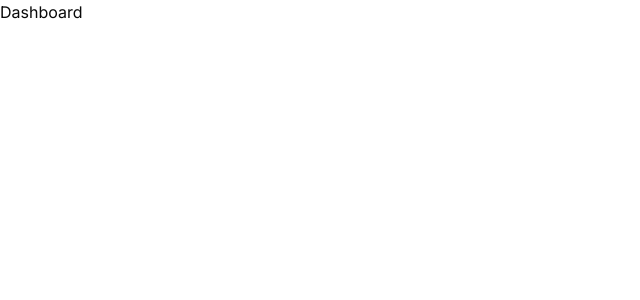
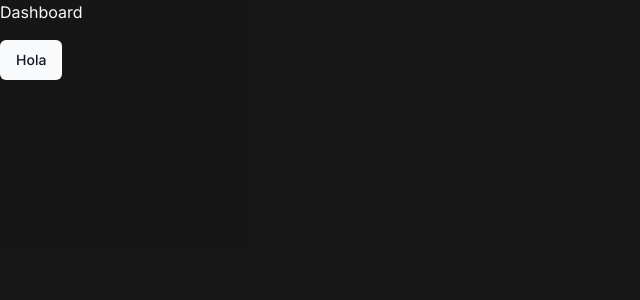
Before and after one commit to AlejandroSanchez90/game-hub, a Next.js app: page / in a window 1280 px wide. Shown: the top 300 px of the page, without its empty margins (0-640 px from the left). Built offline with nearby package versions, Linux system fonts and the light colour scheme.

Commit message:
Dark mode

```diff
--- /dev/null
+++ b/app/(auth)/_components/logo.tsx
@@ -0,0 +1,23 @@
+'use client';
+import Image from 'next/image';
+import { Poppins } from 'next/font/google';
+import { cn } from '@/lib/utils';
+
+const font = Poppins({
+  subsets: ['latin'],
+  weight: ['200', '300', '400', '500', '600', '700', '800'],
+});
+
+export const Logo = () => {
+  return (
+    <div className='flex flex-col items-center gap-y-4'>
+      <div className='bg-white rounded-full p-1'>
+        <Image src='/spooky.svg' alt='game-hub' height={80} width={80} />
+      </div>
+      <div className={cn('flex flex-col items-center', font.className)}>
+        <p className='text-xl font-semibold'>Game-Hub</p>
+        <p className='text-sm text-muted-foreground'>Let&apos;s play</p>
+      </div>
+    </div>
+  );
+};
--- a/app/(auth)/layout.tsx
+++ b/app/(auth)/layout.tsx
@@ -1,11 +1,17 @@
 import React from 'react';
+import { Logo } from './_components/logo';
 
 type Props = {
   children: React.ReactNode;
 };
 
 function AuthLayout({ children }: Props) {
-  return <div className='flex h-full items-center justify-center'>{children}</div>;
+  return (
+    <div className='flex flex-col h-full items-center justify-center space-y-6'>
+      <Logo />
+      {children}
+    </div>
+  );
 }
 
 export default AuthLayout;
--- a/app/globals.css
+++ b/app/globals.css
@@ -1,73 +1,84 @@
 @tailwind base;
 @tailwind components;
 @tailwind utilities;
+
 html,
 body,
 :root {
   height: 100%;
+  @apply bg-neutral-900/80;
+}
+
+.hidden-scrollbar {
+  -ms-overflow-style: none;
+  scrollbar-width: none;
+}
+
+.hidden-scrollbar::-webkit-scrollbar {
+  display: none;
 }
 
 @layer base {
   :root {
     --background: 0 0% 100%;
-    --foreground: 0 0% 3.9%;
+    --foreground: 222.2 84% 4.9%;
 
     --card: 0 0% 100%;
-    --card-foreground: 0 0% 3.9%;
+    --card-foreground: 222.2 84% 4.9%;
 
     --popover: 0 0% 100%;
-    --popover-foreground: 0 0% 3.9%;
+    --popover-foreground: 222.2 84% 4.9%;
 
-    --primary: 0 0% 9%;
-    --primary-foreground: 0 0% 98%;
+    --primary: 222.2 47.4% 11.2%;
+    --primary-foreground: 210 40% 98%;
 
-    --secondary: 0 0% 96.1%;
-    --secondary-foreground: 0 0% 9%;
+    --secondary: 210 40% 96.1%;
+    --secondary-foreground: 222.2 47.4% 11.2%;
 
-    --muted: 0 0% 96.1%;
-    --muted-foreground: 0 0% 45.1%;
+    --muted: 210 40% 96.1%;
+    --muted-foreground: 215.4 16.3% 46.9%;
 
-    --accent: 0 0% 96.1%;
-    --accent-foreground: 0 0% 9%;
+    --accent: 210 40% 96.1%;
+    --accent-foreground: 222.2 47.4% 11.2%;
 
     --destructive: 0 84.2% 60.2%;
-    --destructive-foreground: 0 0% 98%;
+    --destructive-foreground: 210 40% 98%;
 
-    --border: 0 0% 89.8%;
-    --input: 0 0% 89.8%;
-    --ring: 0 0% 3.9%;
+    --border: 214.3 31.8% 91.4%;
+    --input: 214.3 31.8% 91.4%;
+    --ring: 222.2 84% 4.9%;
 
     --radius: 0.5rem;
   }
 
   .dark {
-    --background: 0 0% 3.9%;
-    --foreground: 0 0% 98%;
+    --background: 226.7 12.7% 13.9%;
+    --foreground: 210 40% 98%;
 
-    --card: 0 0% 3.9%;
-    --card-foreground: 0 0% 98%;
+    --card: 226.7 12.7% 13.9%;
+    --card-foreground: 210 40% 98%;
 
-    --popover: 0 0% 3.9%;
-    --popover-foreground: 0 0% 98%;
+    --popover: 226.7 12.7% 13.9%;
+    --popover-foreground: 210 40% 98%;
 
-    --primary: 0 0% 98%;
-    --primary-foreground: 0 0% 9%;
+    --primary: 210 40% 98%;
+    --primary-foreground: 222.2 47.4% 11.2%;
 
-    --secondary: 0 0% 14.9%;
-    --secondary-foreground: 0 0% 98%;
+    --secondary: 226.7 12.7% 17.5%;
+    --secondary-foreground: 210 40% 98%;
 
-    --muted: 0 0% 14.9%;
-    --muted-foreground: 0 0% 63.9%;
+    --muted: 226.7 12.7% 17.5%;
+    --muted-foreground: 215 20.2% 65.1%;
 
-    --accent: 0 0% 14.9%;
-    --accent-foreground: 0 0% 98%;
+    --accent: 226.7 12.7% 17.5%;
+    --accent-foreground: 210 40% 98%;
 
     --destructive: 0 62.8% 30.6%;
-    --destructive-foreground: 0 0% 98%;
+    --destructive-foreground: 210 40% 98%;
 
-    --border: 0 0% 14.9%;
-    --input: 0 0% 14.9%;
-    --ring: 0 0% 83.1%;
+    --border: 226.7 12.7% 17.5%;
+    --input: 226.7 12.7% 17.5%;
+    --ring: 212.7 26.8% 83.9%;
   }
 }
 
--- a/app/layout.tsx
+++ b/app/layout.tsx
@@ -1,7 +1,9 @@
 import type { Metadata } from 'next';
 import { Inter } from 'next/font/google';
 import { ClerkProvider } from '@clerk/nextjs';
+import { dark } from '@clerk/themes';
 import './globals.css';
+import { ThemeProvider } from '@/components/theme-provider';
 
 const inter = Inter({ subsets: ['latin'] });
 
@@ -12,9 +14,13 @@
 
 export default function RootLayout({ children }: { children: React.ReactNode }) {
   return (
-    <ClerkProvider>
+    <ClerkProvider appearance={{ baseTheme: dark }}>
       <html lang='en'>
-        <body className={inter.className}>{children}</body>
+        <body className={inter.className}>
+          <ThemeProvider attribute='class' forcedTheme='dark' storageKey='gamehub-theme'>
+            {children}
+          </ThemeProvider>
+        </body>
       </html>
     </ClerkProvider>
   );
--- a/app/page.tsx
+++ b/app/page.tsx
@@ -4,6 +4,7 @@
   return (
     <div className='flex flex-col gap-4'>
       <h1>Dashboard</h1>
+      <Button className='w-fit'>Hola</Button>
       <UserButton afterSignOutUrl='/' />
     </div>
   );
--- /dev/null
+++ b/components/theme-provider.tsx
@@ -0,0 +1,9 @@
+'use client';
+
+import * as React from 'react';
+import { ThemeProvider as NextThemesProvider } from 'next-themes';
+import { type ThemeProviderProps } from 'next-themes/dist/types';
+
+export function ThemeProvider({ children, ...props }: ThemeProviderProps) {
+  return <NextThemesProvider {...props}>{children}</NextThemesProvider>;
+}
--- a/package.json
+++ b/package.json
@@ -10,11 +10,13 @@
   },
   "dependencies": {
     "@clerk/nextjs": "^4.28.1",
+    "@clerk/themes": "^1.7.9",
     "@radix-ui/react-slot": "^1.0.2",
     "class-variance-authority": "^0.7.0",
     "clsx": "^2.0.0",
     "lucide-react": "^0.298.0",
     "next": "14.0.4",
+    "next-themes": "^0.2.1",
     "react": "^18",
     "react-dom": "^18",
     "tailwind-merge": "^2.1.0",
```
Also changed, not shown: public/spooky.svg (added), 1 other file (tests, documents, lock files or other folders).
